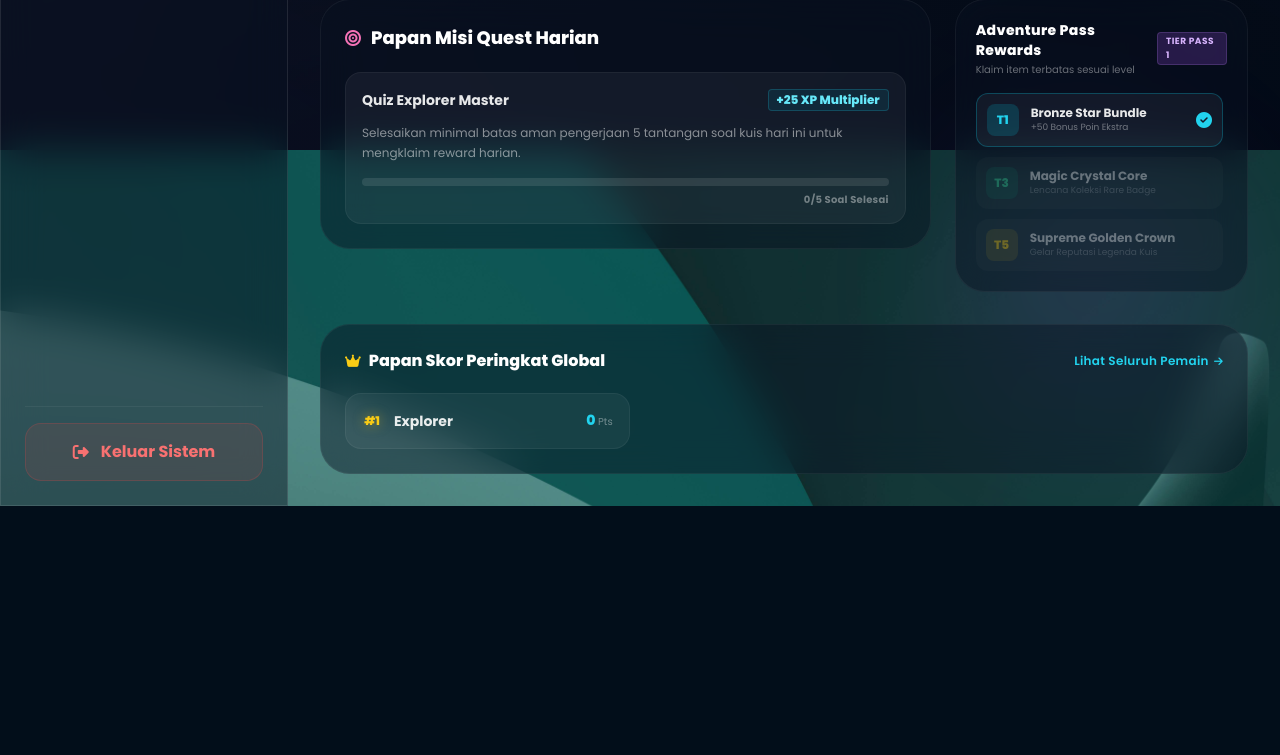
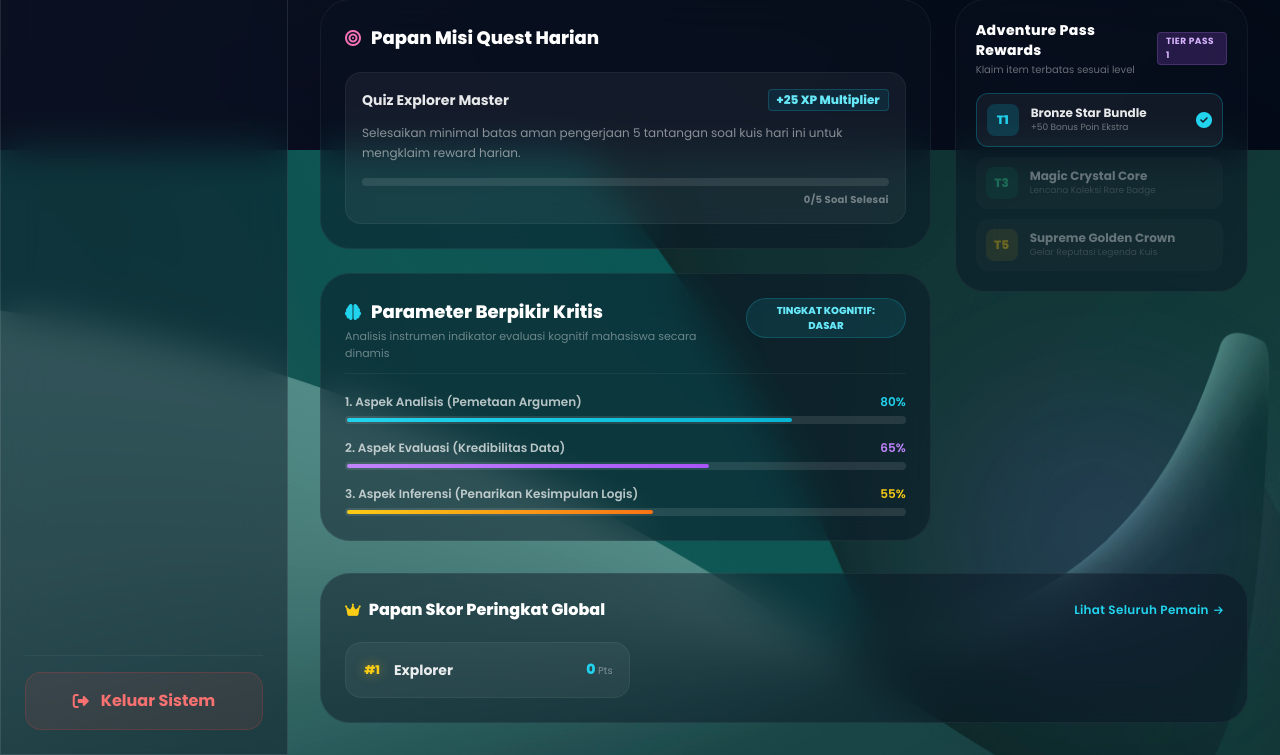
Before and after one commit to syahrulnizammahal123-droid/game_edukasi, a Laravel app: page /dashboard in a window 1280 px wide. Shown: the part 650-1405 px from the top of the page. Before the commit the page ends 1156 px from the top, so only its background shows below. Run offline with Laravel 12, Linux system fonts and the light colour scheme; the visitor is signed in with stand-in values (Sample User, id 1); data that the repository does not hold is empty; some libraries are stand-ins or nearby versions.

Commit message:
update game

```diff
--- a/resources/views/dashboard.blade.php
+++ b/resources/views/dashboard.blade.php
@@ -59,7 +59,6 @@
     <div class="relative z-10 flex min-h-screen">
 
         <aside class="hidden lg:flex flex-col w-72 p-6 glass border-r border-white/10 shrink-0">
-
             <div class="flex items-center gap-4 mb-10">
                 <div class="w-14 h-14 rounded-2xl bg-gradient-to-br from-cyan-400 to-blue-600 flex items-center justify-center shadow-[0_0_20px_rgba(59,130,246,0.5)]">
                     <i class="fa-solid fa-gamepad text-white text-xl"></i>
@@ -207,13 +206,13 @@
 
             <div class="grid grid-cols-1 lg:grid-cols-3 gap-6 mb-8">
 
-                <div class="lg:col-span-2 space-y-4">
+                <div class="lg:col-span-2 space-y-6">
                     <div class="glass rounded-[30px] p-6 border border-white/5">
                         <h3 class="font-black text-lg mb-5 flex items-center gap-2.5">
                             <i class="fa-solid fa-bullseye text-pink-400 text-base"></i> Papan Misi Quest Harian
                         </h3>
 
-                        <div class="p-4 bg-white/5 border border-white/5 rounded-2xl space-y-3 row-cyber">
+                        <div class="p-4 bg-white/5 border border-white/5 rounded-2xl space-y-3 card-cyber">
                             <div class="flex justify-between items-center">
                                 <h4 class="text-sm font-bold text-white/90">Quiz Explorer Master</h4>
                                 <span class="text-xs text-cyan-300 font-extrabold bg-cyan-500/10 px-2 py-0.5 rounded border border-cyan-400/20">+25 XP Multiplier</span>
@@ -224,6 +223,35 @@
                                     <div class="h-full bg-gradient-to-r from-cyan-400 to-blue-500 transition-all duration-300" style="width: {{ min(($progress->high_score / 5) * 100, 100) }}%"></div>
                                 </div>
                                 <div class="text-right text-[10px] text-white/40 font-bold tracking-wide">{{ min($progress->high_score, 5) }}/5 Soal Selesai</div>
+                            </div>
+                        </div>
+                    </div>
+
+                    <div class="glass rounded-[30px] p-6 border border-white/5">
+                        <div class="flex flex-col sm:flex-row sm:items-center justify-between gap-2 mb-5 border-b border-white/5 pb-3">
+                            <div>
+                                <h3 class="font-black text-lg flex items-center gap-2.5">
+                                    <i class="fa-solid fa-brain text-cyan-400 text-base"></i> Parameter Berpikir Kritis
+                                </h3>
+                                <p class="text-[11px] text-white/40 mt-0.5">Analisis instrumen indikator evaluasi kognitif mahasiswa secara dinamis</p>
+                            </div>
+                            <span class="text-[10px] bg-cyan-400/10 text-cyan-300 font-extrabold px-3 py-1 rounded-full border border-cyan-400/20 uppercase text-center self-start">
+                                {{ ($xp ?? 0) >= 100 ? 'Tingkat Kognitif: Tinggi' : 'Tingkat Kognitif: Dasar' }}
+                            </span>
+                        </div>
+
+                        <div class="space-y-4">
+                            <div class="space-y-1.5">
+                                <div class="flex justify-between text-xs font-semibold"><span class="text-white/70">1. Aspek Analisis (Pemetaan Argumen)</span><span class="text-cyan-400">80%</span></div>
+                                <div class="w-full h-2 rounded-full bg-white/10 overflow-hidden p-0.5"><div class="h-full rounded-full bg-gradient-to-r from-cyan-400 to-cyan-500" style="width: 80%"></div></div>
+                            </div>
+                            <div class="space-y-1.5">
+                                <div class="flex justify-between text-xs font-semibold"><span class="text-white/70">2. Aspek Evaluasi (Kredibilitas Data)</span><span class="text-purple-400">65%</span></div>
+                                <div class="w-full h-2 rounded-full bg-white/10 overflow-hidden p-0.5"><div class="h-full rounded-full bg-gradient-to-r from-purple-400 to-purple-500" style="width: 65%"></div></div>
+                            </div>
+                            <div class="space-y-1.5">
+                                <div class="flex justify-between text-xs font-semibold"><span class="text-white/70">3. Aspek Inferensi (Penarikan Kesimpulan Logis)</span><span class="text-yellow-400">55%</span></div>
+                                <div class="w-full h-2 rounded-full bg-white/10 overflow-hidden p-0.5"><div class="h-full rounded-full bg-gradient-to-r from-yellow-400 to-orange-500" style="width: 55%"></div></div>
                             </div>
                         </div>
                     </div>
```
